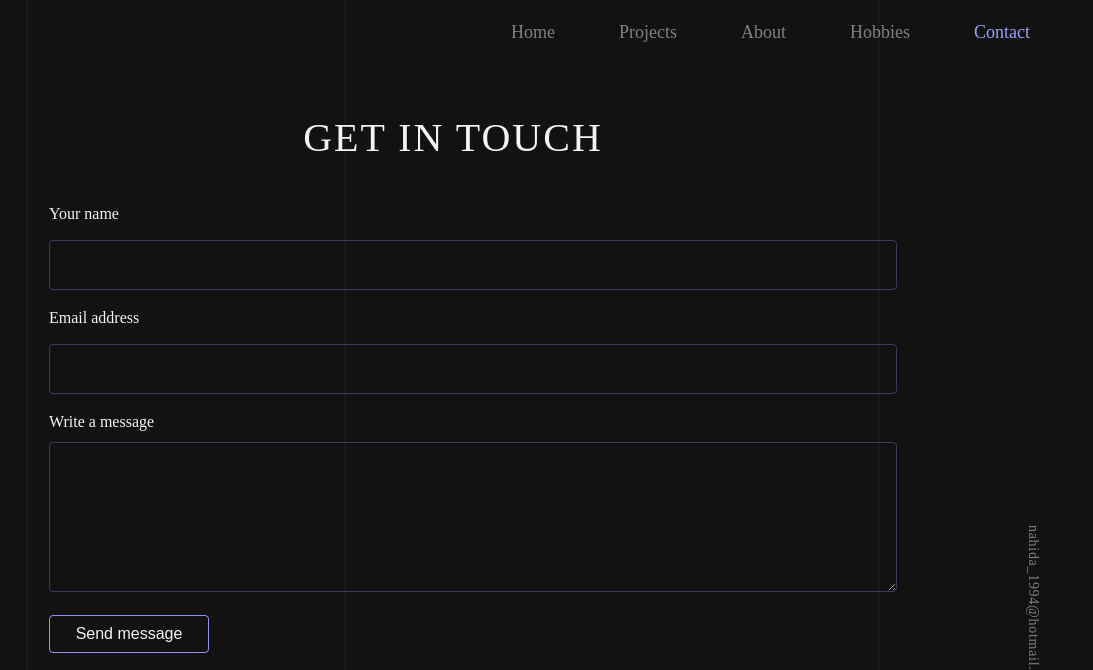
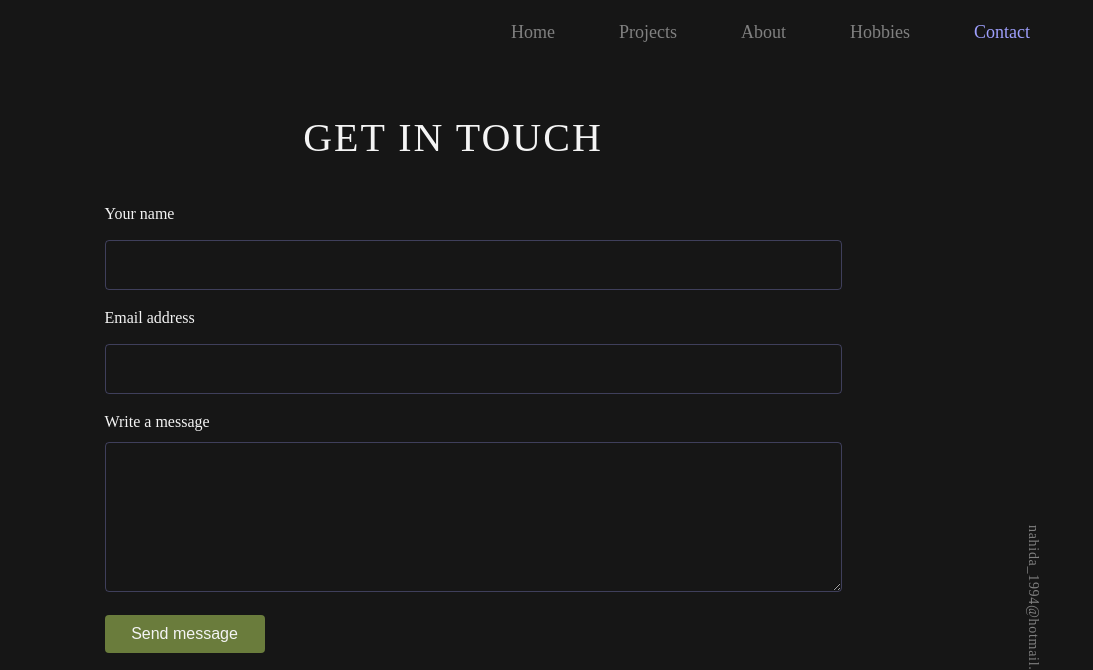
Before and after one commit to nahidaislam/Personal-website, a Gatsby site: page /contact in a window 1280 px wide. Shown: the top 670 px of the page, 187-1280 px from the left. Built offline with nearby package versions, Linux system fonts and the light colour scheme; Gatsby itself is replaced by a stand-in of ours; a web font is replaced by a local one.

Commit message:
style updates

```diff
--- a/src/components/About/About.css
+++ b/src/components/About/About.css
@@ -6,8 +6,11 @@
 }
 
 .about-text h2 {
+  font-family: var(--hind-regular);
   font-size: 24px;
   padding-bottom: 15px;
+  text-transform: uppercase;
+  letter-spacing: 1px;
 }
 .about-text a {
   text-decoration: none;
--- a/src/components/ContactForm/ContactForm.css
+++ b/src/components/ContactForm/ContactForm.css
@@ -9,7 +9,7 @@
 form {
   margin-left: auto;
   margin-right: auto;
-  width: 80%;
+  width: 70%;
 }
 .input-list li {
   list-style: none;
@@ -47,18 +47,21 @@ textarea:focus {
   margin-top: 1rem;
 }
 
-.send-button .button,
-.send-button:hover .button:hover {
+.send-button .button {
   color: #f4f4f4;
-  border: 1px solid rgb(146, 148, 248);
+  background-color: var(--green-color);
   position: relative;
   overflow: hidden;
   width: 10rem;
 }
 
 .send-button .button:hover {
-  box-shadow: 1px 1px 25px 10px rgba(146, 148, 248, 0.4);
+  box-shadow: 1px 1px 25px 10px rgba(106, 124, 60, 0.3);
   color: #f4f4f4;
+}
+
+.send-button:focus .button:focus {
+  border: none;
 }
 /* Change autocomplete styles in WebKit */
 input:-webkit-autofill,
--- a/src/components/Styles/Layout.css
+++ b/src/components/Styles/Layout.css
@@ -5,20 +5,19 @@
   color: var(--text-color);
 }
 
-html,
-body {
+html {
   margin: 0%;
   padding: 0%;
   overflow-x: hidden;
   height: 100%;
   width: 100%;
   position: absolute;
-
-  background: var(--background-color);
 }
 body {
-  background: url(../../images/hero.jpg) repeat 50% 50%;
-  background-size: cover;
+  /* background: url(../../images/hero.jpg) repeat 50% 50%;
+  background-size: cover; */
+
+  background: var(--background-color) !important;
 }
 main {
   flex: 1 0 auto;
@@ -60,11 +59,12 @@ li {
 
 /* CSS variables */
 :root {
-  --background-color: #121212;
+  --background-color: #161616;
   --title-color: #f4f4f4;
   --active-color: #9e9ffc;
   --inactive-color: #808080;
   --text-color: #b3b3b3;
+  --green-color: #6a7c3c;
 
   /* font family variables. */
   --playfair-regular: "playfair-regular";
```
Also changed, not shown: src/components/Home/Home.css (+9 -5 lines), README.md.
